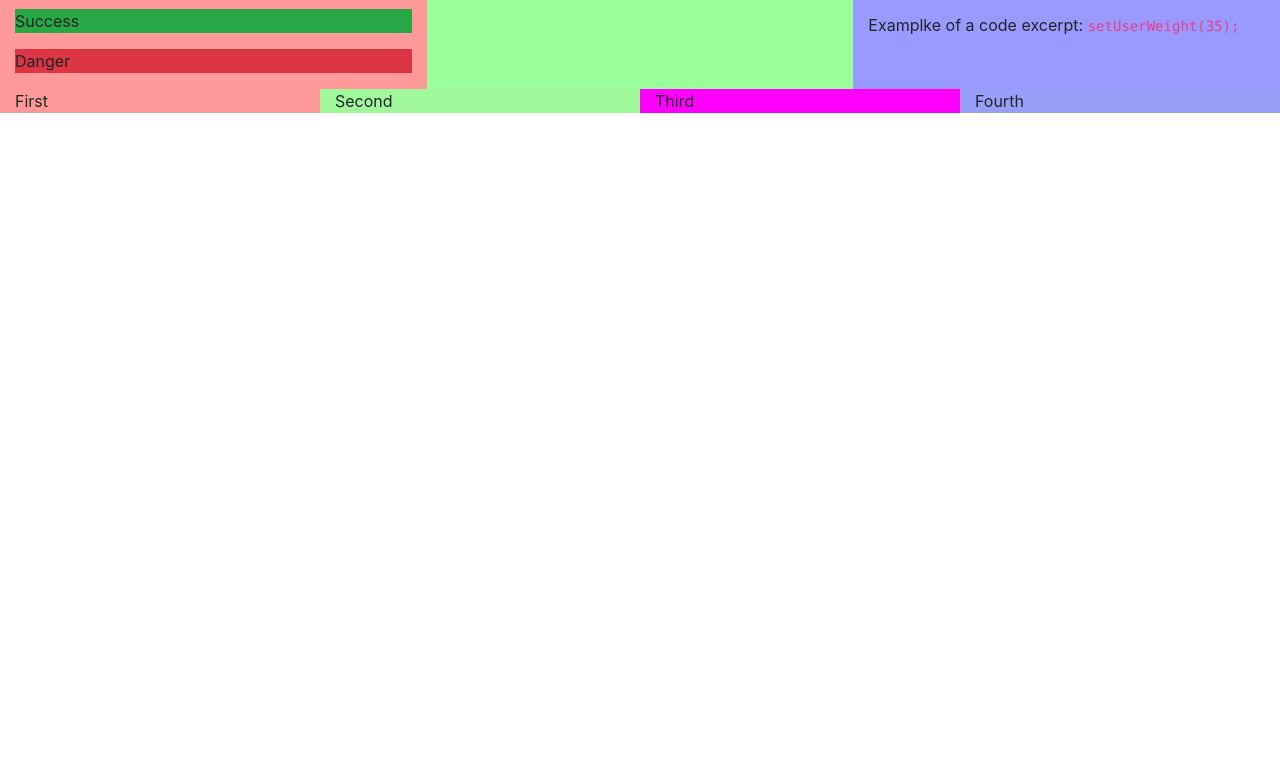
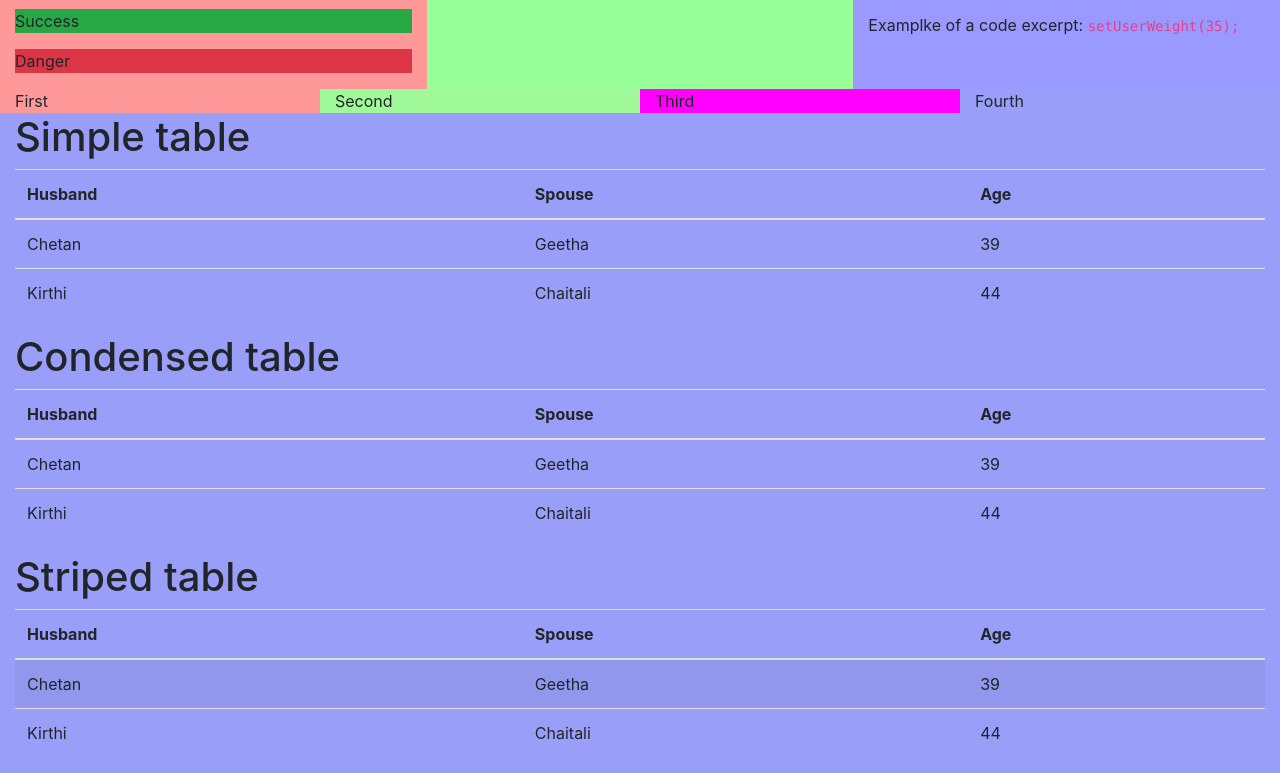
Before and after one commit to jchetan/bootstrap, a plain HTML site: page index.html in a window 1280 px wide. Shown: the part 357-1130 px from the top of the page. Before the commit the page ends 800 px from the top, so only its background shows below. Drawn offline with nearby package versions, Linux system fonts and the light colour scheme.

Commit message:
End of lesson 4

```diff
--- a/index.html
+++ b/index.html
@@ -60,6 +60,78 @@
 			<div class="col-md-3" style="background-color: #9FF999">Second</div>
 			<div class="col-md-3" style="background-color: #FF00FF">Third</div>
 			<div class="col-md-3" style="background-color: #999FF9">Fourth</div>
+			<div class="col-md-12" style="background-color: #999FF9">
+
+				<h1>Simple table</h1>
+				<table class="table">
+					<thead>
+						<tr>
+							<th>Husband</th>
+							<th>Spouse</th>
+							<th>Age</th>
+						</tr>
+					</thead>
+					<tbody>
+						<tr>
+							<td>Chetan</td>
+							<td>Geetha</td>
+							<td>39</td>
+						</tr>
+						<tr>
+							<td>Kirthi</td>
+							<td>Chaitali</td>
+							<td>44</td>
+						</tr>
+					</tbody>
+				</table>
+
+				<h1>Condensed table</h1>
+				<table class="table table-condensed">
+					<thead>
+						<tr>
+							<th>Husband</th>
+							<th>Spouse</th>
+							<th>Age</th>
+						</tr>
+					</thead>
+					<tbody>
+						<tr>
+							<td>Chetan</td>
+							<td>Geetha</td>
+							<td>39</td>
+						</tr>
+						<tr>
+							<td>Kirthi</td>
+							<td>Chaitali</td>
+							<td>44</td>
+						</tr>
+					</tbody>
+				</table>
+
+				<h1>Striped table</h1>
+				<table class="table table-striped">
+					<thead>
+						<tr>
+							<th>Husband</th>
+							<th>Spouse</th>
+							<th>Age</th>
+						</tr>
+					</thead>
+					<tbody>
+						<tr>
+							<td>Chetan</td>
+							<td>Geetha</td>
+							<td>39</td>
+						</tr>
+						<tr>
+							<td>Kirthi</td>
+							<td>Chaitali</td>
+							<td>44</td>
+						</tr>
+					</tbody>
+				</table>
+
+			</div>
 		</div>
 	</div>
 
```
